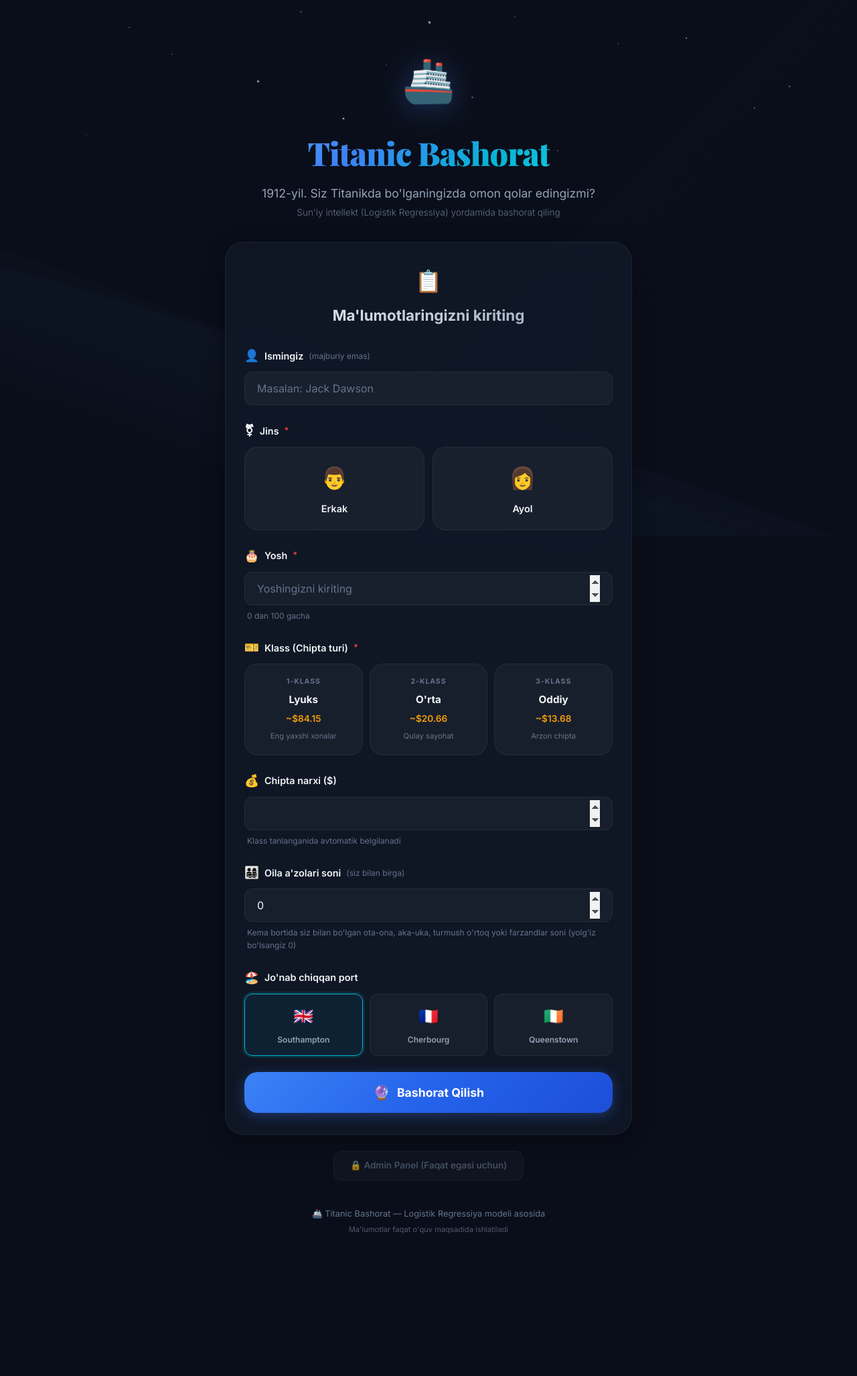
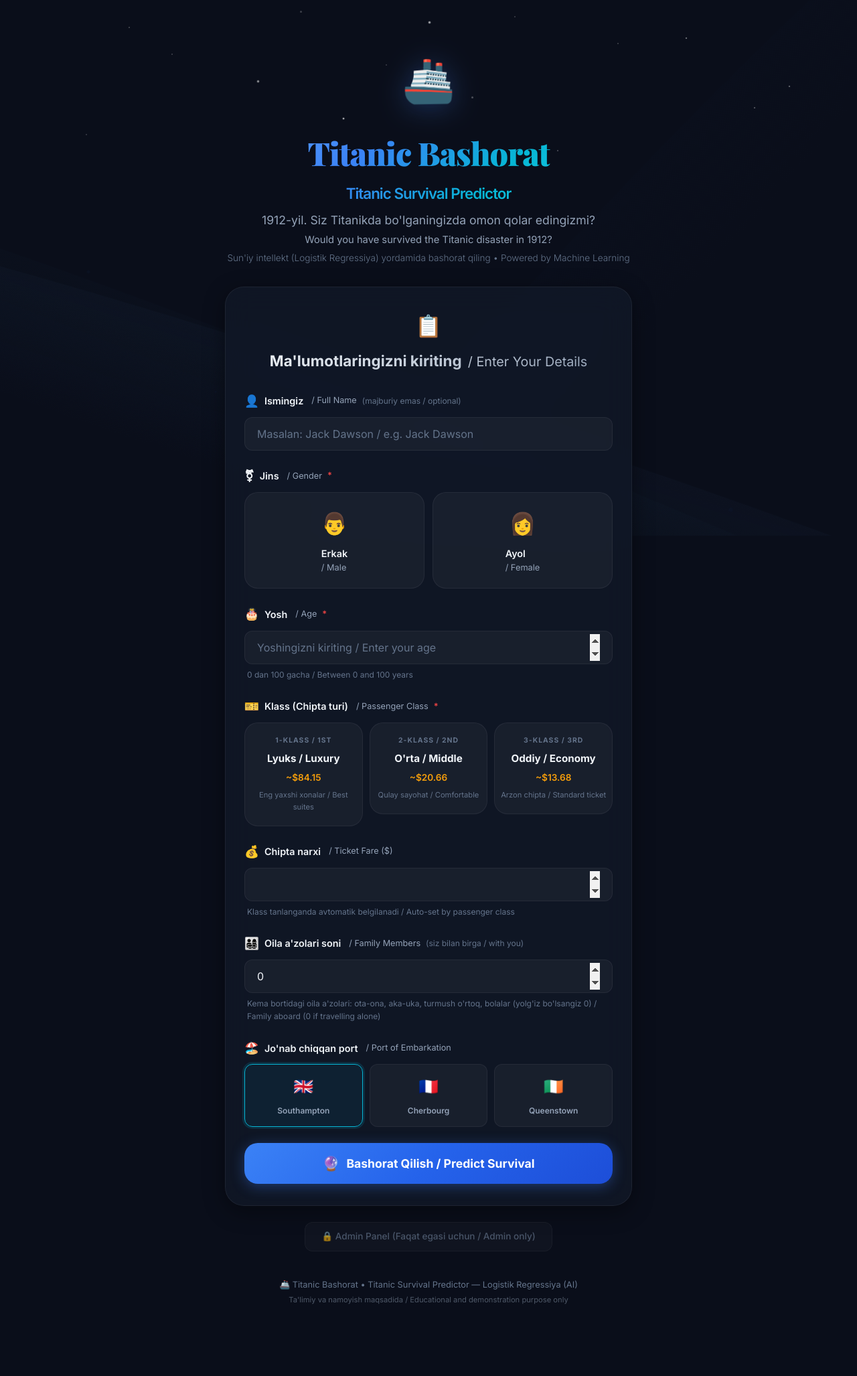
Before and after one commit to MalikaBakieva/titanic-survival-prediction, a Flask app: page / in a window 1280 px wide. Shown: the whole page at 67% size. Before the commit the page ends 1843 px from the top, so only its background shows below. Run offline with Flask 2, Linux system fonts and the light colour scheme.

Commit message:
Add bilingual English translations alongside Uzbek across all UI elements

```diff
--- a/static/css/style.css
+++ b/static/css/style.css
@@ -971,3 +971,25 @@
     background: rgba(59, 130, 246, 0.3);
     color: white;
 }
+
+/* ─── Bilingual Styles ──────────────────────────────────────── */
+.en-sub {
+    display: block;
+    font-size: 0.92rem;
+    color: #94a3b8;
+    font-weight: 400;
+    margin-top: 4px;
+}
+.en-label {
+    font-size: 0.88em;
+    color: #94a3b8;
+    font-weight: 400;
+    margin-left: 4px;
+}
+.en-badge {
+    display: block;
+    font-size: 0.75rem;
+    color: #94a3b8;
+    font-weight: 400;
+    margin-top: 2px;
+}
--- a/templates/index.html
+++ b/templates/index.html
@@ -41,16 +41,16 @@
         <!-- Header -->
         <header class="header" id="header">
             <div class="ship-icon">🚢</div>
-            <h1 class="title">Titanic Bashorat</h1>
-            <p class="subtitle">1912-yil. Siz Titanikda bo'lganingizda omon qolar edingizmi?</p>
-            <p class="subtitle-small">Sun'iy intellekt (Logistik Regressiya) yordamida bashorat qiling</p>
+            <h1 class="title">Titanic Bashorat <span class="en-sub" style="font-size: 1.4rem; color: #38bdf8; font-family: var(--font); font-weight: 600;">Titanic Survival Predictor</span></h1>
+            <p class="subtitle">1912-yil. Siz Titanikda bo'lganingizda omon qolar edingizmi?<br><span class="en-sub">Would you have survived the Titanic disaster in 1912?</span></p>
+            <p class="subtitle-small">Sun'iy intellekt (Logistik Regressiya) yordamida bashorat qiling &bull; Powered by Machine Learning</p>
         </header>
 
         <!-- Main Form Card -->
         <div class="card main-card" id="prediction-form">
             <div class="card-header">
                 <div class="card-icon">📋</div>
-                <h2>Ma'lumotlaringizni kiriting</h2>
+                <h2>Ma'lumotlaringizni kiriting <span class="en-label">/ Enter Your Details</span></h2>
             </div>
 
             <form id="titanicForm" onsubmit="return false;">
@@ -58,13 +58,13 @@
                 <div class="form-group">
                     <label for="name" class="form-label">
                         <span class="label-icon">👤</span>
-                        Ismingiz <span class="optional">(majburiy emas)</span>
+                        Ismingiz <span class="en-label">/ Full Name</span> <span class="optional">(majburiy emas / optional)</span>
                     </label>
                     <input
                         type="text"
                         id="name"
                         class="form-input"
-                        placeholder="Masalan: Jack Dawson"
+                        placeholder="Masalan: Jack Dawson / e.g. Jack Dawson"
                         autocomplete="off"
                     >
                 </div>
@@ -73,21 +73,21 @@
                 <div class="form-group">
                     <label class="form-label">
                         <span class="label-icon">⚧</span>
-                        Jins <span class="required">*</span>
+                        Jins <span class="en-label">/ Gender</span> <span class="required">*</span>
                     </label>
                     <div class="gender-selector">
                         <label class="gender-option" id="gender-male">
                             <input type="radio" name="sex" value="0" required>
                             <div class="gender-card">
                                 <span class="gender-icon">👨</span>
-                                <span class="gender-text">Erkak</span>
+                                <span class="gender-text">Erkak <small style="display:block; font-size:0.8rem; color:#94a3b8; font-weight:normal;">/ Male</small></span>
                             </div>
                         </label>
                         <label class="gender-option" id="gender-female">
                             <input type="radio" name="sex" value="1">
                             <div class="gender-card">
                                 <span class="gender-icon">👩</span>
-                                <span class="gender-text">Ayol</span>
+                                <span class="gender-text">Ayol <small style="display:block; font-size:0.8rem; color:#94a3b8; font-weight:normal;">/ Female</small></span>
                             </div>
                         </label>
                     </div>
@@ -97,52 +97,52 @@
                 <div class="form-group">
                     <label for="age" class="form-label">
                         <span class="label-icon">🎂</span>
-                        Yosh <span class="required">*</span>
+                        Yosh <span class="en-label">/ Age</span> <span class="required">*</span>
                     </label>
                     <input
                         type="number"
                         id="age"
                         class="form-input"
-                        placeholder="Yoshingizni kiriting"
+                        placeholder="Yoshingizni kiriting / Enter your age"
                         min="0"
                         max="100"
                         required
                     >
-                    <div class="input-hint">0 dan 100 gacha</div>
+                    <div class="input-hint">0 dan 100 gacha / Between 0 and 100 years</div>
                 </div>
 
                 <!-- Passenger Class -->
                 <div class="form-group">
                     <label class="form-label">
                         <span class="label-icon">🎫</span>
-                        Klass (Chipta turi) <span class="required">*</span>
+                        Klass (Chipta turi) <span class="en-label">/ Passenger Class</span> <span class="required">*</span>
                     </label>
                     <div class="class-selector">
                         <label class="class-option" id="class-1">
                             <input type="radio" name="pclass" value="1" required>
                             <div class="class-card class-card-1">
-                                <span class="class-badge">1-klass</span>
-                                <span class="class-name">Lyuks</span>
+                                <span class="class-badge">1-klass / 1st</span>
+                                <span class="class-name">Lyuks / Luxury</span>
                                 <span class="class-price" id="price-1">~$84.15</span>
-                                <span class="class-desc">Eng yaxshi xonalar</span>
+                                <span class="class-desc">Eng yaxshi xonalar / Best suites</span>
                             </div>
                         </label>
                         <label class="class-option" id="class-2">
                             <input type="radio" name="pclass" value="2">
                             <div class="class-card class-card-2">
-                                <span class="class-badge">2-klass</span>
-                                <span class="class-name">O'rta</span>
+                                <span class="class-badge">2-klass / 2nd</span>
+                                <span class="class-name">O'rta / Middle</span>
                                 <span class="class-price" id="price-2">~$20.66</span>
-                                <span class="class-desc">Qulay sayohat</span>
+                                <span class="class-desc">Qulay sayohat / Comfortable</span>
                             </div>
                         </label>
                         <label class="class-option" id="class-3">
                             <input type="radio" name="pclass" value="3">
                             <div class="class-card class-card-3">
-                                <span class="class-badge">3-klass</span>
-                                <span class="class-name">Oddiy</span>
+                                <span class="class-badge">3-klass / 3rd</span>
+                                <span class="class-name">Oddiy / Economy</span>
                                 <span class="class-price" id="price-3">~$13.68</span>
-                                <span class="class-desc">Arzon chipta</span>
+                                <span class="class-desc">Arzon chipta / Standard ticket</span>
                             </div>
                         </label>
                     </div>
@@ -152,7 +152,7 @@
                 <div class="form-group">
                     <label for="fare" class="form-label">
                         <span class="label-icon">💰</span>
-                        Chipta narxi ($)
+                        Chipta narxi <span class="en-label">/ Ticket Fare ($)</span>
                     </label>
                     <input
                         type="number"
@@ -163,14 +163,14 @@
                         max="600"
                         required
                     >
-                    <div class="input-hint">Klass tanlanganida avtomatik belgilanadi</div>
+                    <div class="input-hint">Klass tanlanganda avtomatik belgilanadi / Auto-set by passenger class</div>
                 </div>
 
                 <!-- Family members (Feature Engineering: SibSp + Parch -> FamilySize) -->
                 <div class="form-group">
                     <label for="family_members" class="form-label">
                         <span class="label-icon">👨‍👩‍👧‍👦</span>
-                        Oila a'zolari soni <span class="optional">(siz bilan birga)</span>
+                        Oila a'zolari soni <span class="en-label">/ Family Members</span> <span class="optional">(siz bilan birga / with you)</span>
                     </label>
                     <input
                         type="number"
@@ -180,14 +180,14 @@
                         min="0"
                         max="15"
                     >
-                    <div class="input-hint">Kema bortida siz bilan bo'lgan ota-ona, aka-uka, turmush o'rtoq yoki farzandlar soni (yolg'iz bo'lsangiz 0)</div>
+                    <div class="input-hint">Kema bortidagi oila a'zolari: ota-ona, aka-uka, turmush o'rtoq, bolalar (yolg'iz bo'lsangiz 0) / Family aboard (0 if travelling alone)</div>
                 </div>
 
                 <!-- Embarked Port -->
                 <div class="form-group">
                     <label class="form-label">
                         <span class="label-icon">🏖️</span>
-                        Jo'nab chiqqan port
+                        Jo'nab chiqqan port <span class="en-label">/ Port of Embarkation</span>
                     </label>
                     <div class="port-selector">
                         <label class="port-option">
@@ -217,7 +217,7 @@
                 <!-- Submit Button -->
                 <button type="button" id="predictBtn" class="btn-predict" onclick="submitPrediction()">
                     <span class="btn-icon">🔮</span>
-                    <span class="btn-text">Bashorat Qilish</span>
+                    <span class="btn-text">Bashorat Qilish / Predict Survival</span>
                     <span class="btn-loader" id="btnLoader" style="display:none;">
                         <span class="spinner"></span>
                     </span>
@@ -252,17 +252,17 @@
                 <div class="result-facts" id="result-facts"></div>
 
                 <button class="btn-retry" onclick="resetForm()">
-                    <span>🔄</span> Qayta Urinish
+                    <span>🔄</span> Qayta Urinish / Try Again
                 </button>
 
                 <div class="share-section">
-                    <p class="share-title">Do'stlaringiz bilan ulashing!</p>
+                    <p class="share-title">Do'stlaringiz bilan ulashing! / Share with friends!</p>
                     <div class="share-buttons">
                         <a class="share-btn share-telegram" id="share-telegram" href="#" target="_blank">
                             📨 Telegram
                         </a>
                         <a class="share-btn share-copy" id="share-copy" onclick="copyLink()">
-                            📋 Linkni nusxalash
+                            📋 Linkni nusxalash / Copy Link
                         </a>
                     </div>
                 </div>
@@ -271,13 +271,13 @@
 
         <!-- Admin link -->
         <div class="stats-link">
-            <a href="/stats" class="stats-btn" style="opacity: 0.7; font-size: 0.85rem;">🔒 Admin Panel (Faqat egasi uchun)</a>
+            <a href="/stats" class="stats-btn" style="opacity: 0.7; font-size: 0.85rem;">🔒 Admin Panel (Faqat egasi uchun / Admin only)</a>
         </div>
 
         <!-- Footer -->
         <footer class="footer">
-            <p>🚢 Titanic Bashorat — Logistik Regressiya modeli asosida</p>
-            <p class="footer-small">Ma'lumotlar faqat o'quv maqsadida ishlatiladi</p>
+            <p>🚢 Titanic Bashorat &bull; Titanic Survival Predictor — Logistik Regressiya (AI)</p>
+            <p class="footer-small">Ta'limiy va namoyish maqsadida / Educational and demonstration purpose only</p>
         </footer>
     </div>
 
@@ -310,19 +310,19 @@
             const fare = document.getElementById('fare').value;
 
             if (!sex) {
-                showToast('Iltimos, jinsni tanlang!', 'error');
+                showToast('Iltimos, jinsni tanlang! / Please select gender!', 'error');
                 return;
             }
             if (!age || age < 0 || age > 100) {
-                showToast('Iltimos, to\'g\'ri yoshni kiriting!', 'error');
+                showToast('Iltimos, to\'g\'ri yoshni kiriting! / Please enter a valid age!', 'error');
                 return;
             }
             if (!pclass) {
-                showToast('Iltimos, klassni tanlang!', 'error');
+                showToast('Iltimos, klassni tanlang! / Please select passenger class!', 'error');
                 return;
             }
             if (!fare) {
-                showToast('Iltimos, chipta narxini kiriting!', 'error');
+                showToast('Iltimos, chipta narxini kiriting! / Please enter ticket fare!', 'error');
                 return;
             }
 
@@ -331,7 +331,7 @@
             const btnLoader = document.getElementById('btnLoader');
 
             btn.disabled = true;
-            btnText.textContent = 'Hisoblanmoqda...';
+            btnText.textContent = 'Hisoblanmoqda... / Calculating...';
             btnLoader.style.display = 'inline-flex';
 
             const data = {
@@ -356,13 +356,13 @@
                 if (result.success) {
                     showResult(result.probability, result.name, data);
                 } else {
-                    showToast('Xatolik yuz berdi: ' + result.error, 'error');
+                    showToast('Xatolik / Error: ' + result.error, 'error');
                 }
             } catch (err) {
-                showToast('Server bilan bog\'lanishda xatolik!', 'error');
+                showToast('Server bilan bog\'lanishda xatolik! / Connection error!', 'error');
             } finally {
                 btn.disabled = false;
-                btnText.textContent = 'Bashorat Qilish';
+                btnText.textContent = 'Bashorat Qilish / Predict Survival';
                 btnLoader.style.display = 'none';
             }
         }
@@ -380,7 +380,7 @@
             resultCard.scrollIntoView({ behavior: 'smooth', block: 'center' });
 
             // Set name
-            const displayName = name || 'Sayohatchi';
+            const displayName = name || 'Sayohatchi / Passenger';
             document.getElementById('result-name').textContent = displayName;
 
             // Set result label and message
@@ -388,17 +388,17 @@
             const message = document.getElementById('result-message');
 
             if (probability >= 70) {
-                label.textContent = '🎉 Omon Qolish Ehtimoli Yuqori!';
+                label.innerHTML = '🎉 Omon Qolish Ehtimoli Yuqori!<br><span style="font-size:0.95rem; font-weight:normal; opacity:0.9;">High Survival Probability!</span>';
                 label.className = 'result-label result-survived';
-                message.textContent = `${displayName}, sizning omon qolish ehtimolligingiz juda yuqori! Omadingiz bor edi.`;
+                message.innerHTML = `<strong>${displayName}</strong>, sizning omon qolish ehtimolligingiz juda yuqori! Omadingiz bor edi.<br><span style="color:#94a3b8; font-size:0.92rem; display:block; margin-top:6px;">Your survival chance is very high! Luck was on your side.</span>`;
             } else if (probability >= 40) {
-                label.textContent = '⚠️ 50/50 Ehtimollik';
+                label.innerHTML = '⚠️ 50/50 Ehtimollik<br><span style="font-size:0.95rem; font-weight:normal; opacity:0.9;">Moderate / 50-50 Chance</span>';
                 label.className = 'result-label result-maybe';
-                message.textContent = `${displayName}, sizning taqdringiz noaniq. Omad siz tomonda bo'lishi ham, bo'lmasligi ham mumkin edi.`;
+                message.innerHTML = `<strong>${displayName}</strong>, sizning taqdringiz noaniq. Omad siz tomonda bo'lishi ham, bo'lmasligi ham mumkin edi.<br><span style="color:#94a3b8; font-size:0.92rem; display:block; margin-top:6px;">Your fate was uncertain. The outcome depended on circumstance.</span>`;
             } else {
-                label.textContent = '💔 Xavf Yuqori';
+                label.innerHTML = '💔 Xavf Yuqori<br><span style="font-size:0.95rem; font-weight:normal; opacity:0.9;">Low Survival Probability</span>';
                 label.className = 'result-label result-perished';
-                message.textContent = `${displayName}, afsuski, omon qolish ehtimolligingiz past. Titanic halokati juda xavfli edi.`;
+                message.innerHTML = `<strong>${displayName}</strong>, afsuski, omon qolish ehtimolligingiz past. Titanic halokati juda xavfli edi.<br><span style="color:#94a3b8; font-size:0.92rem; display:block; margin-top:6px;">Unfortunately, your survival chance was low. The disaster was tragic and unforgiving.</span>`;
             }
 
             // Show interesting facts
@@ -410,7 +410,7 @@
             animateGauge(probability);
 
             // Update share links
-            const shareText = `🚢 Titanic bashorati: Mening omon qolish ehtimolim ${probability}%! Sen ham sinab ko'r:`;
+            const shareText = `🚢 Titanic bashorati / Titanic Prediction: Mening omon qolish ehtimolim / My survival probability: ${probability}%! Check yours:`;
             const shareUrl = window.location.origin;
             document.getElementById('share-telegram').href = `https://t.me/share/url?url=${encodeURIComponent(shareUrl)}&text=${encodeURIComponent(shareText)}`;
         }
@@ -460,26 +460,26 @@
             const facts = [];
 
             if (data.sex === 1) {
-                facts.push('👩 Ayollar omon qolish ehtimoli ancha yuqori bo\'lgan — "Ayollar va bolalar birinchi!" qoidasi.');
+                facts.push('👩 <b>Ayollar / Women:</b> Omon qolish ehtimoli ancha yuqori bo\'lgan — "Ayollar va bolalar birinchi!" qoidasi.<br><small style="color:#94a3b8;">Women had a much higher survival rate — "Women and children first!" protocol.</small>');
             } else {
-                facts.push('👨 Erkaklar omon qolish ehtimoli pastroq bo\'lgan — qutqaruv qayiqlarida ayollar va bolalarga ustuvorlik berilgan.');
+                facts.push('👨 <b>Erkaklar / Men:</b> Erkaklar omon qolish ehtimoli pastroq bo\'lgan.<br><small style="color:#94a3b8;">Men had lower survival rates as lifeboats prioritized women and children.</small>');
             }
 
             if (data.pclass === 1) {
-                facts.push('🥇 1-klass yo\'lovchilari 62.96% ehtimollik bilan omon qolishgan.');
+                facts.push('🥇 <b>1-klass / 1st Class:</b> 62.96% yo\'lovchilari omon qolishgan.<br><small style="color:#94a3b8;">62.96% of first class passengers survived.</small>');
             } else if (data.pclass === 2) {
-                facts.push('🥈 2-klass yo\'lovchilari 47.28% ehtimollik bilan omon qolishgan.');
+                facts.push('🥈 <b>2-klass / 2nd Class:</b> 47.28% yo\'lovchilari omon qolishgan.<br><small style="color:#94a3b8;">47.28% of second class passengers survived.</small>');
             } else {
-                facts.push('🥉 3-klass yo\'lovchilari faqat 24.24% ehtimollik bilan omon qolishgan.');
+                facts.push('🥉 <b>3-klass / 3rd Class:</b> Faqat 24.24% yo\'lovchilari omon qolishgan.<br><small style="color:#94a3b8;">Only 24.24% of third class passengers survived.</small>');
             }
 
             if (data.age < 16) {
-                facts.push('👶 Bolalar omon qolish ehtimoli kattaroq bo\'lgan.');
+                facts.push('👶 <b>Bolalar / Children:</b> Bolalar omon qolish ehtimoli kattaroq bo\'lgan.<br><small style="color:#94a3b8;">Children had higher priority and chances of survival.</small>');
             } else if (data.age > 60) {
-                facts.push('👴 Keksa yo\'lovchilar uchun vaziyat qiyinroq bo\'lgan.');
+                facts.push('👴 <b>Keksalar / Seniors:</b> Keksa yo\'lovchilar uchun vaziyat qiyinroq bo\'lgan.<br><small style="color:#94a3b8;">Elderly passengers faced greater hardships.</small>');
             }
 
-            facts.push('📊 Titanikda 2224 yo\'lovchidan 710 tasi (31.9%) omon qolgan.');
+            facts.push('📊 <b>Umumiy / Overall:</b> Titanikda 2224 yo\'lovchidan 710 tasi (31.9%) omon qolgan.<br><small style="color:#94a3b8;">Overall, only 710 out of 2224 people (31.9%) survived the disaster.</small>');
 
             return '<div class="facts-grid">' +
                    facts.map(f => `<div class="fact-item">${f}</div>`).join('') +
```
Also changed, not shown: templates/admin_login.html (+5 -5 lines), templates/stats.html (+16 -16 lines).
